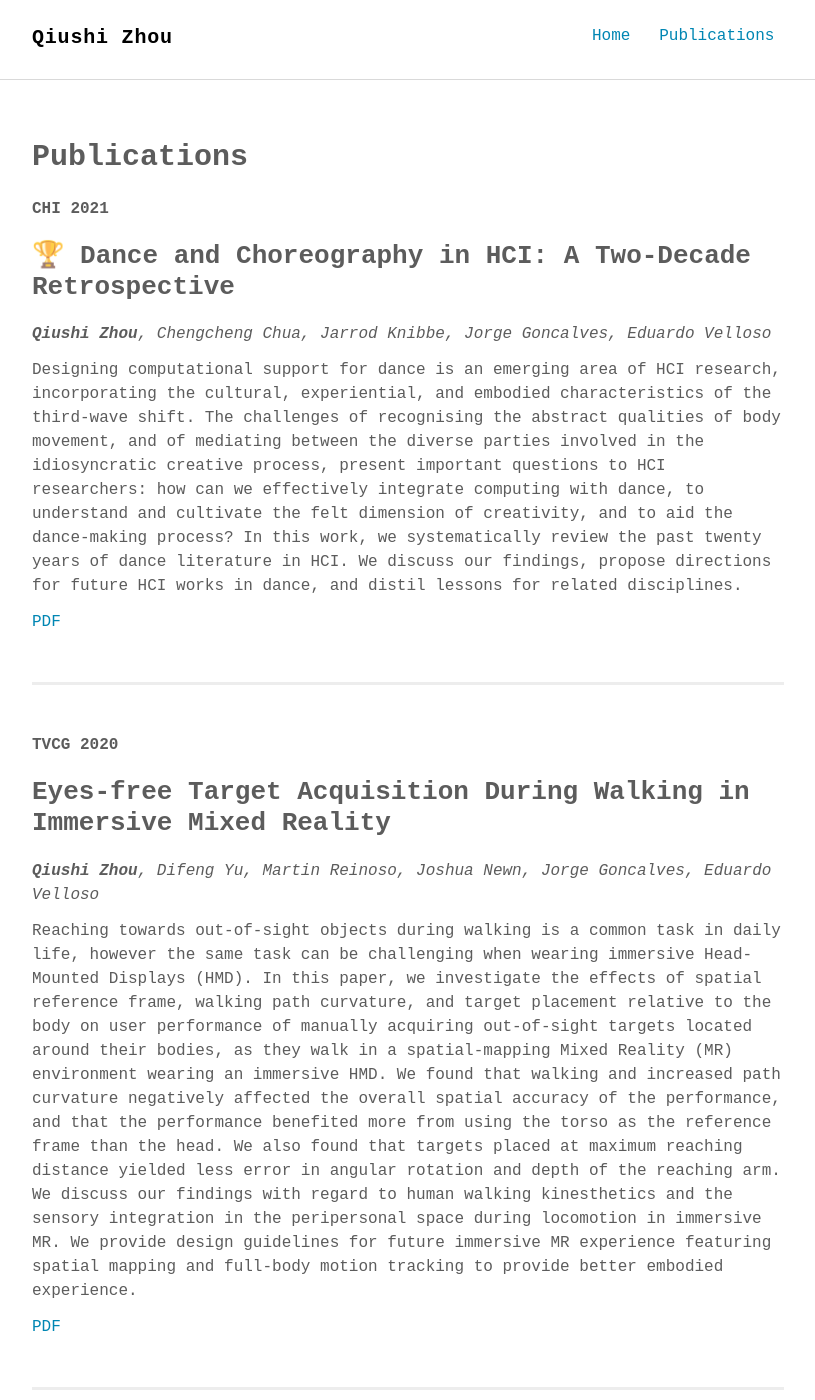
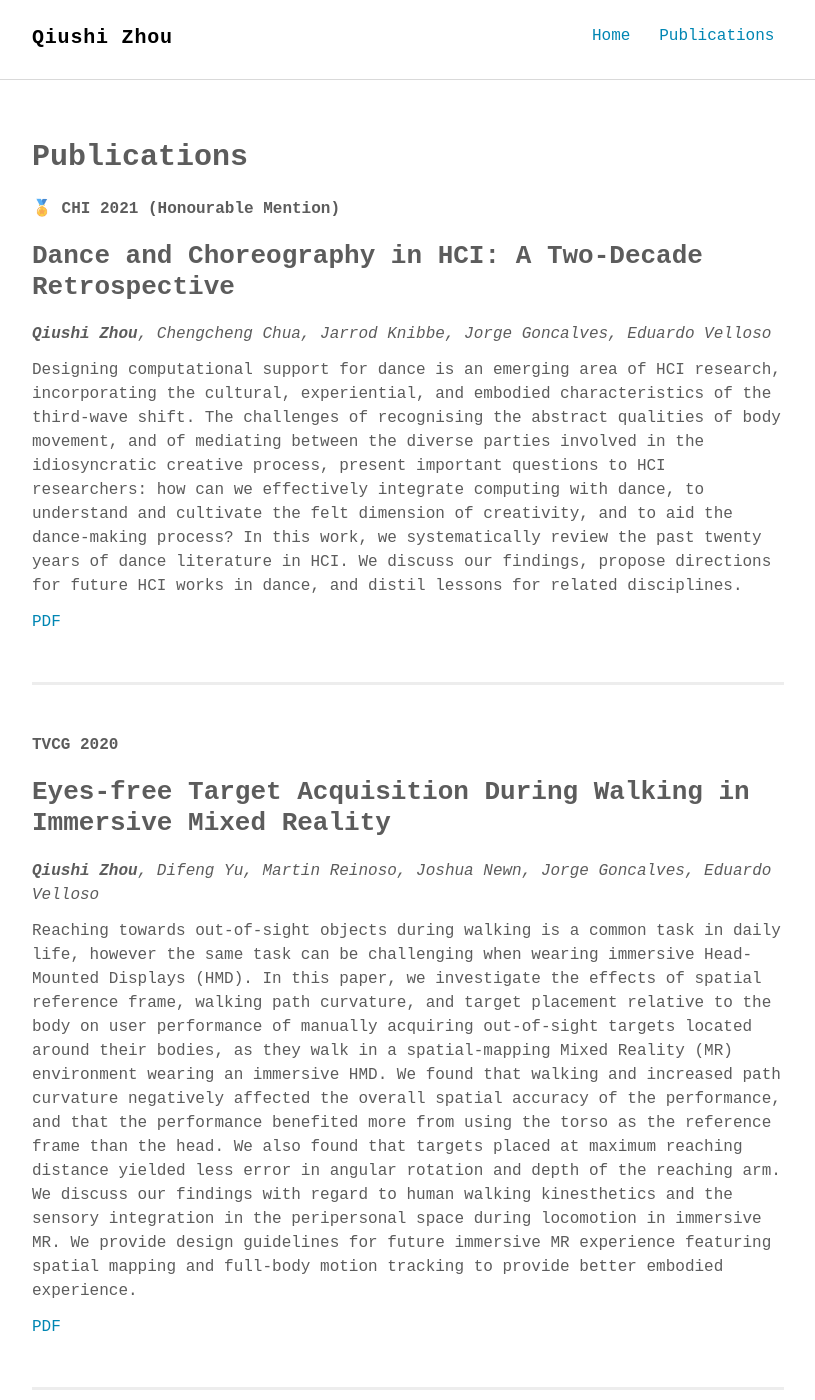
Before and after one commit to qiushi-zhou/qiushi-zhou.github.io, a Jekyll site: the page built from publications.md, in a window 1280 px wide and 1400 px high. Shown: the whole window, without its empty margins (232-1047 px from the left). Built offline with Jekyll 4.4.1, drawn with Linux system fonts in a browser that asks for light colours; some web fonts are replaced; some of the changed text lies outside the part shown.

Commit message:
Update publications.md

```diff
--- a/publications.md
+++ b/publications.md
@@ -4,8 +4,8 @@ title: Publications
 permalink: /publications/
 ---
 
-**CHI 2021**
-## 	&#127942; Dance and Choreography in HCI: A Two-Decade Retrospective
+**&#127941; CHI 2021 (Honourable Mention)**
+## Dance and Choreography in HCI: A Two-Decade Retrospective
 
 **_Qiushi Zhou_**_, Chengcheng Chua, Jarrod Knibbe, Jorge Goncalves, Eduardo Velloso_
 
@@ -81,7 +81,7 @@ In this work, we evaluate the potential of using wearable non-contact (infrared)
 
 <div class="divider"></div>
 
-**OzCHI 2017**
+**&#127941; OzCHI 2017 (Honourable Mention)**
 ## GazeGrip: Improving Mobile Device Accessibility with Gaze & Grip Interaction
 
 _**Qiushi Zhou**, Eduardo Velloso_
```
Also changed, not shown: other parts of publications.md (+1 -1 lines).
